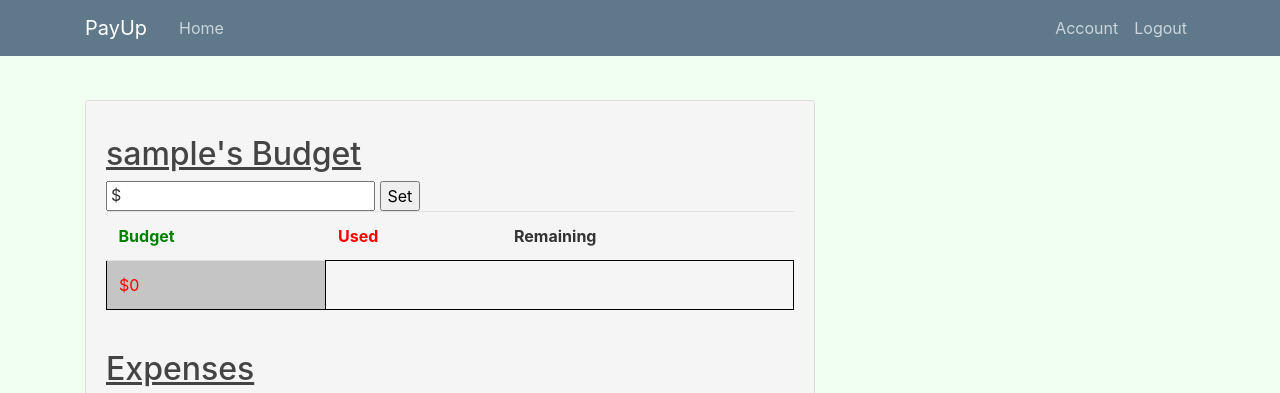
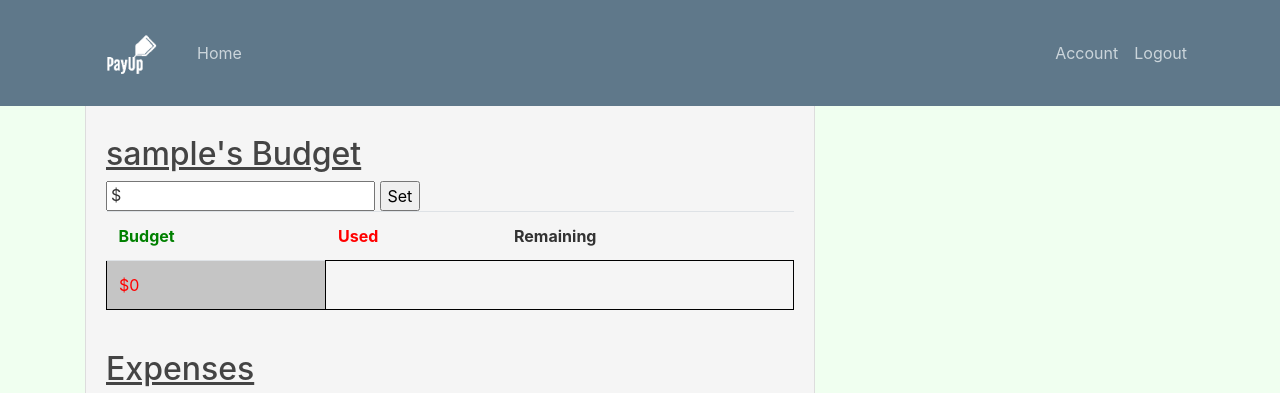
Before and after one commit to quong1/PayUp, a Flask app: page / in a window 1280 px wide. Shown: the top 393 px of the page. Run offline with Flask 2, Linux system fonts and the light colour scheme; the visitor is signed in with stand-in values (Sample User, id 1); data comes from the database, SQL or seed files in the repository; data that the repository does not hold is empty; some libraries are stand-ins or nearby versions.

Commit message:
added logo

```diff
--- a/static/style.css
+++ b/static/style.css
@@ -56,3 +56,7 @@ h1, h2, h3, h4, h5, h6 {
     left:5px;
   top:2px;
    }
+img{
+  width: 80px;
+  height: 80px;
+}
--- a/templates/home.html
+++ b/templates/home.html
@@ -49,7 +49,6 @@
             tr:nth-of-type(2n) {
                 border: 1px solid black;
                 background-color: rgba(150, 150, 150, 0.5);
-
             }
 
             td {
--- a/templates/layout.html
+++ b/templates/layout.html
@@ -17,7 +17,7 @@
     <header class="site-header">
         <nav class="navbar navbar-expand-md navbar-dark bg-steel fixed-top">
             <div class="container">
-                <a class="navbar-brand mr-4" href="/">PayUp</a>
+                <a class="navbar-brand mr-4" href="/"><img src="static/logo.png"></a>
                 <button class="navbar-toggler" type="button" data-toggle="collapse" data-target="#navbarToggle"
                     aria-controls="navbarToggle" aria-expanded="false" aria-label="Toggle navigation">
                     <span class="navbar-toggler-icon"></span>
```
Also changed, not shown: static/logo.png (added).
